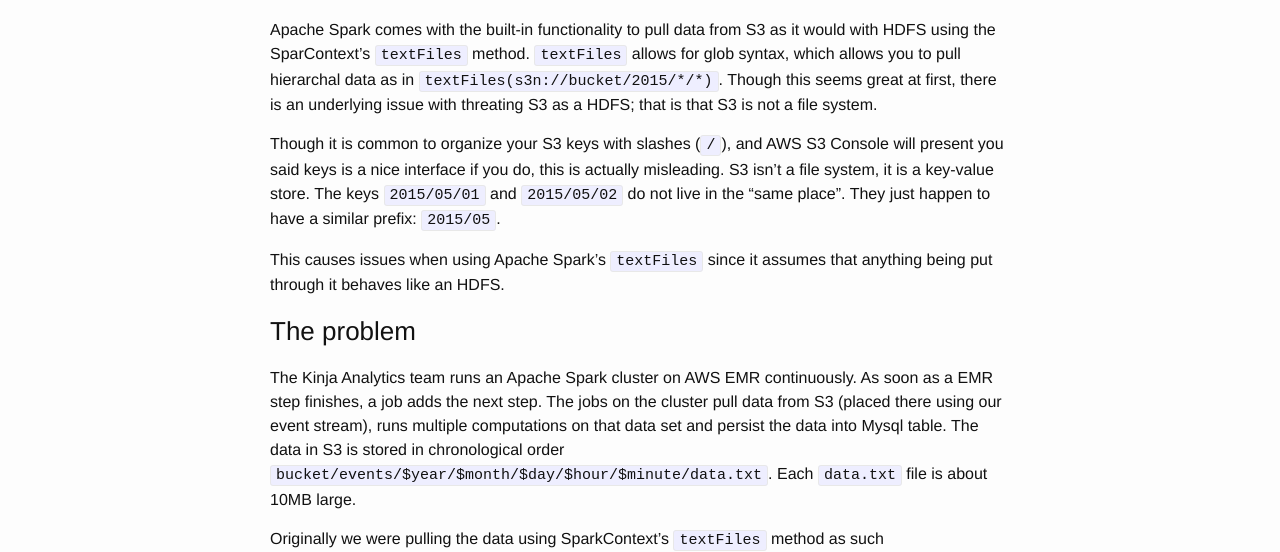
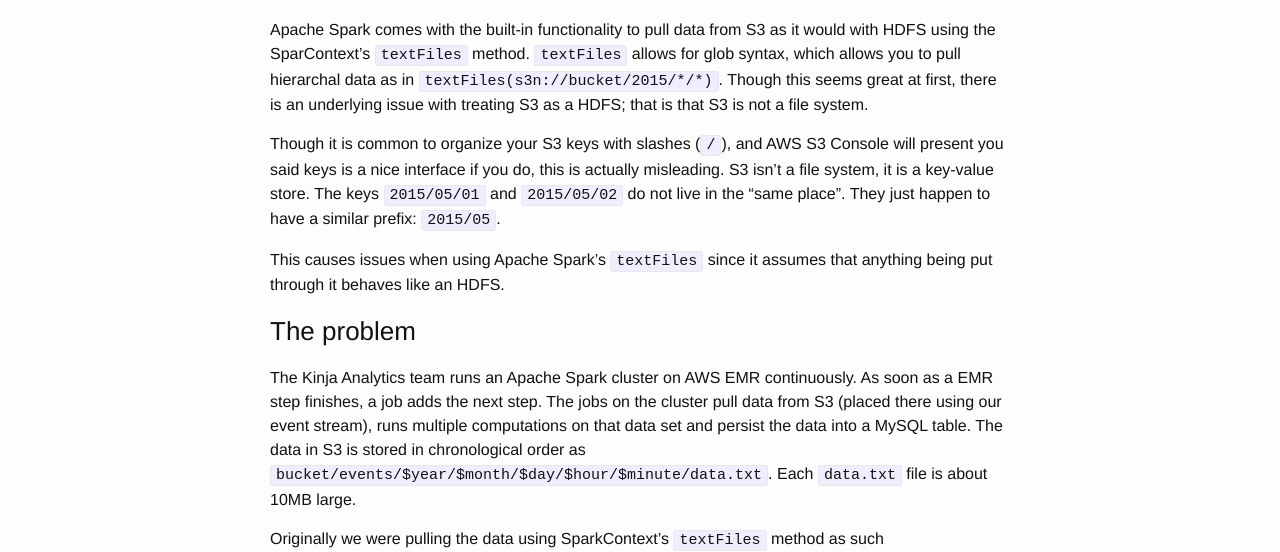
Before and after one commit to pjrt/pjrt.github.io, a Jekyll site: the page built from _posts/2015-05-11-how-not-to-pull-from-s3.md, in a window 1280 px wide and 900 px high. Shown: the part 321-873 px from the top of the window. Built offline with Jekyll 4.4.1, drawn with Linux system fonts in a browser that asks for light colours; Markdown is read by kramdown in place of the engine named in the settings; some of the changed text lies outside the part shown.

Commit message:
More typos and some clarifications

```diff
--- a/_posts/2015-05-11-how-not-to-pull-from-s3.md
+++ b/_posts/2015-05-11-how-not-to-pull-from-s3.md
@@ -8,7 +8,7 @@ layout: post
 
 Apache Spark comes with the built-in functionality to pull data from S3 as it would with HDFS using the SparContext's `textFiles` method. `textFiles` allows for
 glob syntax, which allows you to pull hierarchal data as in `textFiles(s3n://bucket/2015/*/*)`.
-Though this seems great at first, there is an underlying issue with threating S3 as a HDFS; that is that S3 is not a file system.
+Though this seems great at first, there is an underlying issue with treating S3 as a HDFS; that is that S3 is not a file system.
 
 Though it is common to organize your S3 keys with slashes (`/`), and AWS S3 Console will present you said keys is a nice interface if you do, this is actually
 misleading. S3 isn't a file system, it is a key-value store. The keys `2015/05/01` and `2015/05/02` do not live in the "same place". They just happen to have
@@ -20,8 +20,8 @@ This causes issues when using Apache Spark's `textFiles` since it assumes that a
 ### The problem
 
 The Kinja Analytics team runs an Apache Spark cluster on AWS EMR continuously. As soon as a EMR step finishes, a job adds the next step. The jobs on the cluster
-pull data from S3 (placed there using our event stream), runs multiple computations on that data set and persist the data into Mysql table. The data in S3 is stored
-in chronological order `bucket/events/$year/$month/$day/$hour/$minute/data.txt`. Each `data.txt` file is about 10MB large.
+pull data from S3 (placed there using our event stream), runs multiple computations on that data set and persist the data into a MySQL table. The data in S3 is stored
+in chronological order as `bucket/events/$year/$month/$day/$hour/$minute/data.txt`. Each `data.txt` file is about 10MB large.
 
 Originally we were pulling the data using SparkContext's `textFiles` method as such `sc.textFiles(s3n://bucket/events/*/*/*/*/*/*)`. This worked fine at first but
 as the dataset grew we noticed that there would always be a large period of inactivity between jobs.
```
Also changed, not shown: other parts of _posts/2015-05-11-how-not-to-pull-from-s3.md (+1 -1 lines).
